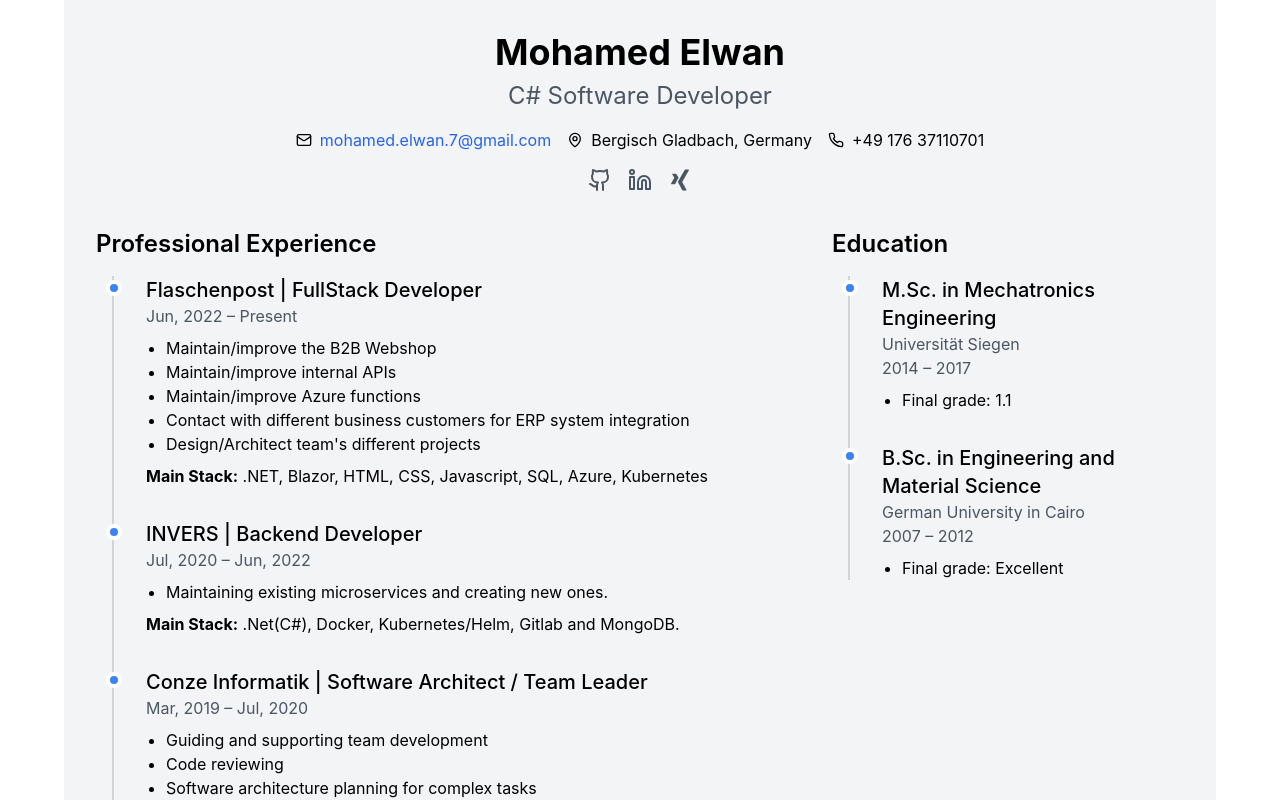
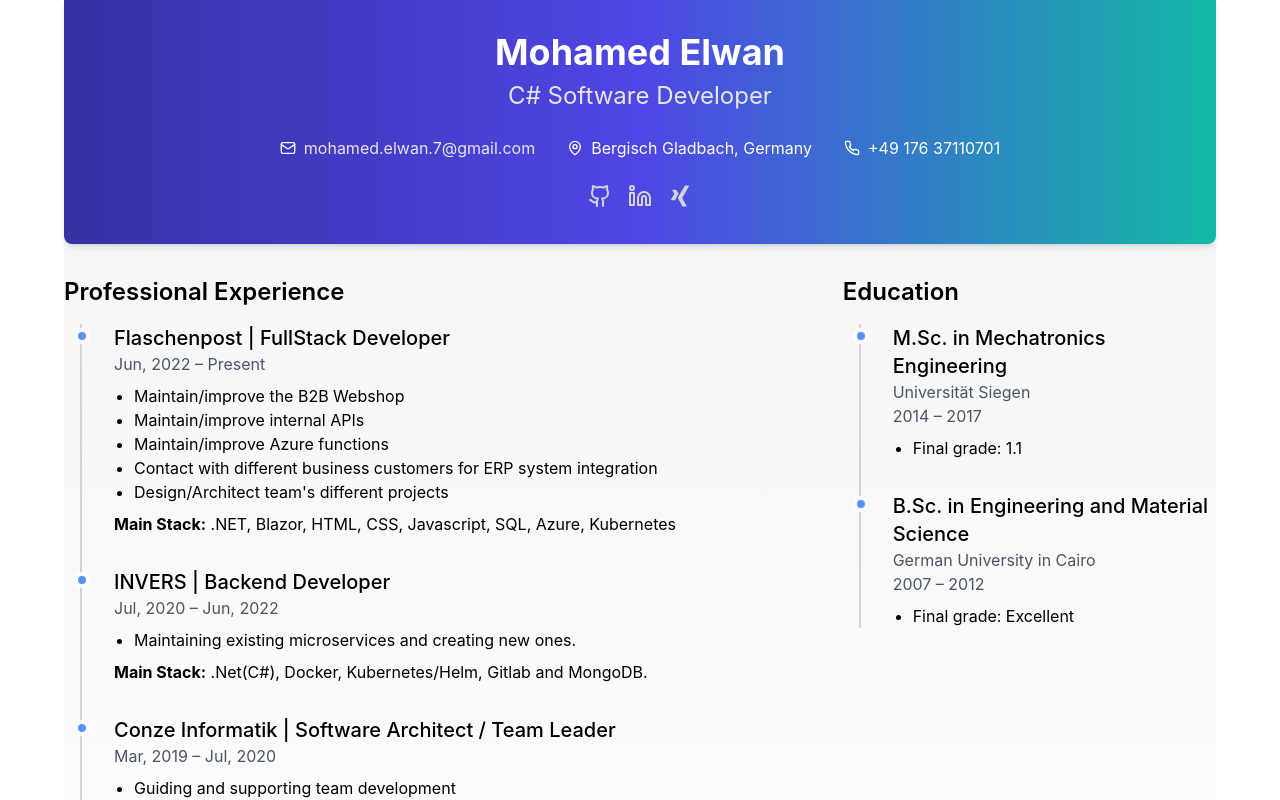
Before and after one commit to 3lwan/3lwan.github.io, a React (Create React App) app: page / in a window 1280 px wide. Shown: the top 800 px of the page. Built offline with nearby package versions, Linux system fonts and the light colour scheme.

Commit message:
Added header gradient background

```diff
--- a/src/App.js
+++ b/src/App.js
@@ -5,7 +5,7 @@
 
 const TimelineItem = ({ title, subtitle, date, details, stack }) => (
   <div className="mb-8 relative">
-    <div className="absolute -left-10 mt-1 w-4 h-4 rounded-full bg-blue-500 border-4 border-white"></div>
+    <div className="absolute -left-10 mt-1 w-4 h-4 rounded-full bg-blue-500 border-4 border-white animate-pulse"></div>
     <h4 className="text-xl font-medium">{title}</h4>
     {subtitle && <p className="text-gray-600">{subtitle}</p>}
     <p className="text-gray-600">{date}</p>
@@ -42,7 +42,7 @@
 
   return (
     <span
-      className="px-3 py-1 rounded-full text-sm relative overflow-hidden group bg-blue-100 text-blue-800"
+      className="px-3 py-1 rounded-full text-sm relative overflow-hidden group bg-blue-100 text-blue-800 shadow-sm hover:shadow-md transition-shadow duration-300"
       style={{
         '--skill-color': getColor(level),
         '--skill-fill': getFillPercentage(level),
@@ -80,35 +80,39 @@
     { name: 'Kubernetes', level: 1 },
   ];
 
+  const ContactItem = ({ icon, children }) => (
+    <div className="flex items-center hover:bg-indigo-700 p-2 rounded transition-colors duration-300">
+      {icon}
+      {children}
+    </div>
+  );
+
   return (
-    <div className="max-w-6xl mx-auto p-8 bg-gray-100 min-h-screen">
-      <header className="mb-8 text-center">
+    <div className="max-w-6xl mx-auto bg-gradient-to-b from-gray-100 to-white min-h-screen">
+      <header className="mb-8 text-center p-8 bg-gradient-to-r from-indigo-800 via-indigo-600 to-teal-500 text-white rounded-b-lg shadow-md">
         <h1 className="text-4xl font-bold mb-2">Mohamed Elwan</h1>
-        <h2 className="text-2xl text-gray-600 mb-4">C# Software Developer</h2>
+        <h2 className="text-2xl text-gray-200 mb-4">C# Software Developer</h2>
         <div className="flex flex-wrap justify-center gap-4">
-          <div className="flex items-center">
-            <Mail className="w-4 h-4 mr-2" />
-            <a href="mailto:mohamed.elwan.7@gmail.com" className="text-blue-600 hover:underline">
+          <ContactItem icon={<Mail className="w-4 h-4 mr-2" />}>
+            <a href="mailto:mohamed.elwan.7@gmail.com" className="text-gray-200 hover:text-white hover:underline">
               mohamed.elwan.7@gmail.com
             </a>
-          </div>
-          <div className="flex items-center">
-            <MapPin className="w-4 h-4 mr-2" />
+          </ContactItem>
+          <ContactItem icon={<MapPin className="w-4 h-4 mr-2" />}>
             <span>Bergisch Gladbach, Germany</span>
-          </div>
-          <div className="flex items-center">
-            <Phone className="w-4 h-4 mr-2" />
+          </ContactItem>
+          <ContactItem icon={<Phone className="w-4 h-4 mr-2" />}>
             <span>+49 176 37110701</span>
-          </div>
+          </ContactItem>
         </div>
         <div className="flex justify-center space-x-4 mt-4">
-          <a href="https://github.com/3lwan" target="_blank" rel="noopener noreferrer" className="text-gray-600 hover:text-gray-900">
+          <a href="https://github.com/3lwan" target="_blank" rel="noopener noreferrer" className="text-gray-300 hover:text-white">
             <Github className="w-6 h-6" />
           </a>
-          <a href="https://www.linkedin.com/in/mohamed-elwan/" target="_blank" rel="noopener noreferrer" className="text-gray-600 hover:text-gray-900">
+          <a href="https://www.linkedin.com/in/mohamed-elwan/" target="_blank" rel="noopener noreferrer" className="text-gray-300 hover:text-white">
             <Linkedin className="w-6 h-6" />
           </a>
-          <a href="https://www.xing.com/profile/Mohamed_Elwan2/cv" target="_blank" rel="noopener noreferrer" className="text-gray-600 hover:text-gray-900">
+          <a href="https://www.xing.com/profile/Mohamed_Elwan2/cv" target="_blank" rel="noopener noreferrer" className="text-gray-300 hover:text-white">
             <FontAwesomeIcon icon={faXing} className="w-6 h-6" />
           </a>
         </div>
```
